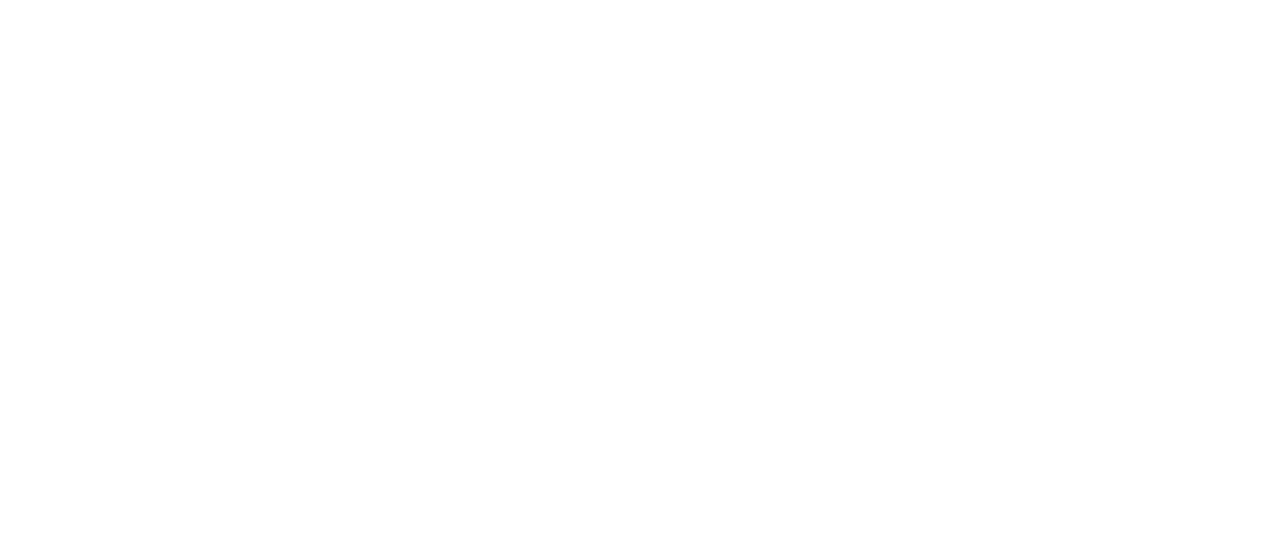
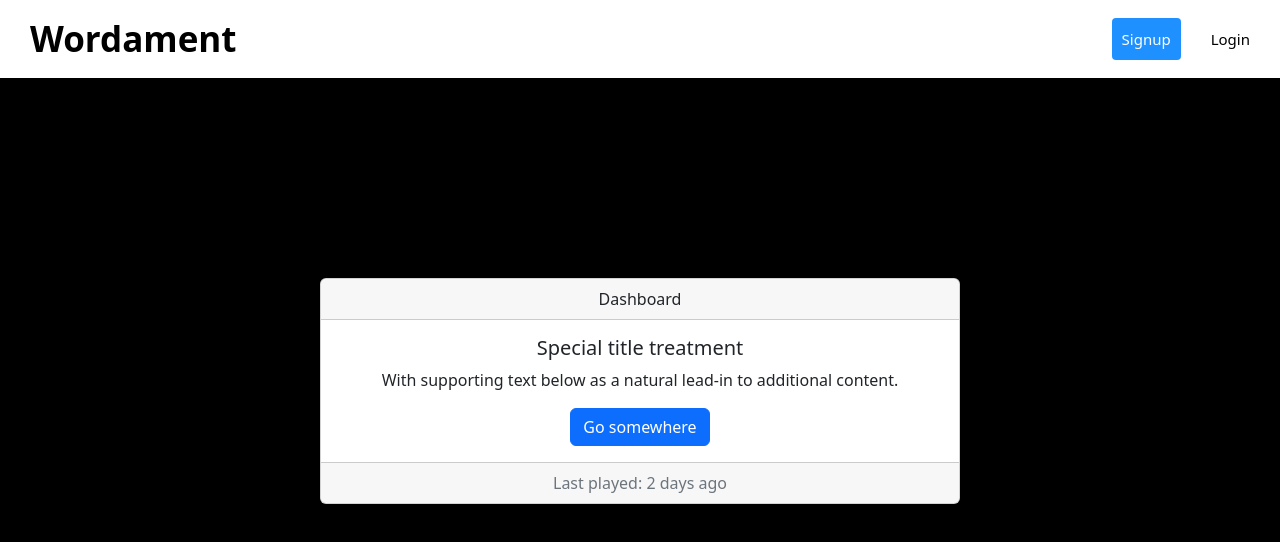
Before and after one commit to czhou578/Wordament-Wordle-v2, a React (Create React App) app in the folder my-app/: page /dashboard in a window 1280 px wide. Before the commit this address had no page. Shown: the top 542 px of the page. Built offline with nearby package versions, Linux system fonts and the light colour scheme.

Commit message:
authenticate token

```diff
--- a/my-app/package.json
+++ b/my-app/package.json
@@ -16,6 +16,7 @@
     "bootstrap": "^5.2.0-beta1",
     "cors": "^2.8.5",
     "express": "^4.17.3",
+    "jsonwebtoken": "^8.5.1",
     "mysql": "^2.18.1",
     "prettier": "^2.5.1",
     "react": "^17.0.2",
--- a/my-app/src/App.tsx
+++ b/my-app/src/App.tsx
@@ -2,6 +2,7 @@
 import { GameSetup } from "./components/GameSetup";
 import { Login } from "./components/Login";
 import { Signup } from "./components/Signup";
+import { UserDashboard } from "./components/UserDashboard";
 
 function App() {
   return (
@@ -9,6 +10,7 @@
       <Route path="/" element={<GameSetup />} />
       <Route path="/signup" element={<Signup />} />
       <Route path="/login" element={<Login />} />
+      <Route path="/dashboard" element={<UserDashboard />} />
     </Routes>
   );
 }
--- /dev/null
+++ b/my-app/src/api.ts
@@ -0,0 +1,4 @@
+export interface Credentials {
+  Username: string
+  Password: string
+}
--- a/my-app/src/components/Signup.tsx
+++ b/my-app/src/components/Signup.tsx
@@ -3,12 +3,20 @@
 import { useState } from "react";
 import { v4 as uuid } from "uuid";
 import axios from "axios";
+import { Credentials } from "../api";
+import { useNavigate } from "react-router-dom";
 
 export const Signup: React.FC = () => {
   const [firstName, setFirstName] = useState<string>("");
   const [lastName, setLastName] = useState<string>("");
   const [userName, setUserName] = useState<string>("");
   const [password, setPassword] = useState<string>("");
+  const navigate = useNavigate()
+
+  const setCredentials = (entry: Credentials) => {
+    console.log('set credentials')
+    localStorage.setItem("user", JSON.stringify(entry))
+  }
 
   const signupHandler = async () => {
     let newUser = {
@@ -20,7 +28,10 @@
     };
 
     axios.post("http://localhost:3001/users/new-user", newUser).then(() => {
+      setCredentials({Username: userName, Password: password})
       console.log("success");
+    }).then(() => {
+      navigate("/dashboard")
     });
   };
 
--- /dev/null
+++ b/my-app/src/components/UserDashboard.tsx
@@ -0,0 +1,28 @@
+import React from "react";
+import { Headerbar } from "./Headerbar";
+import axios from "axios";
+
+
+
+export const UserDashboard: React.FC = () => {
+  return (
+    <div>
+      <Headerbar />
+      <div style={{height: '92vh', backgroundColor: 'black'}}>
+        <div className="card text-center" style={{width: '50%', marginTop: '200px', marginLeft: '25%'}}>
+          <div className="card-header">Dashboard</div>
+          <div className="card-body">
+            <h5 className="card-title">Special title treatment</h5>
+            <p className="card-text">
+              With supporting text below as a natural lead-in to additional content.
+            </p>
+            <a href="#" className="btn btn-primary">
+              Go somewhere
+            </a>
+          </div>
+          <div className="card-footer text-muted">Last played: 2 days ago</div>
+        </div>
+      </div>
+    </div>
+  );
+};
```
Also changed, not shown: my-app/routes/users.js (+26 -1 lines), 2 other files (tests, documents, lock files or other folders).
